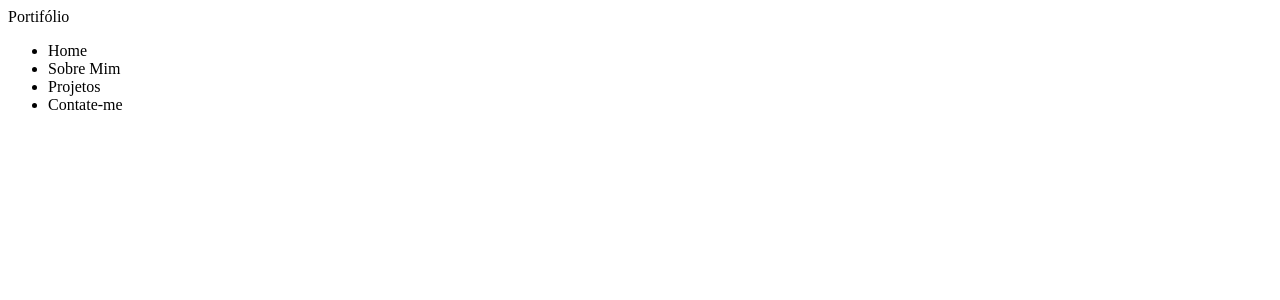
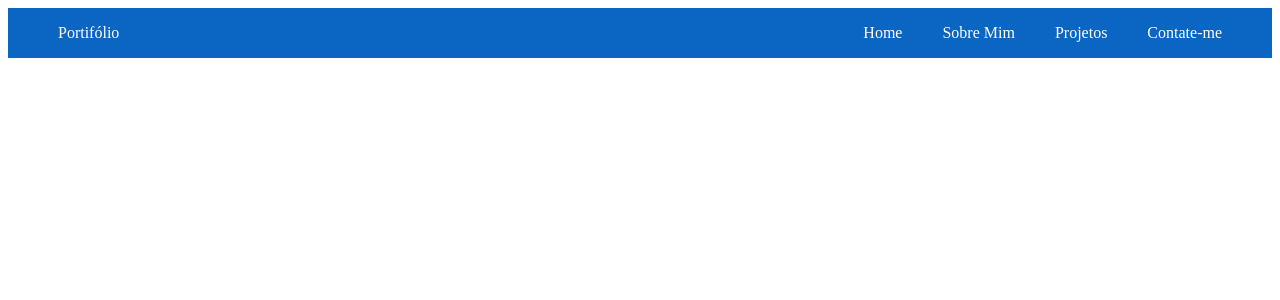
Before and after one commit to WillianAmorim/my-portfolio, a React (Create React App) app: page / in a window 1280 px wide. Shown: the top 300 px of the page. Built offline with nearby package versions, Linux system fonts and the light colour scheme.

Commit message:
finalizada estilização do componente Header

```diff
--- a/src/components/Header.js
+++ b/src/components/Header.js
@@ -1,8 +1,9 @@
 import React from 'react'
+import { Container } from '../styles/Header'
 
 const Header = () => {
   return (
-    <div>
+    <Container>
       <div>Portifólio</div>
       <ul>
         <li>Home</li>
@@ -10,7 +11,7 @@ const Header = () => {
         <li>Projetos</li>
         <li>Contate-me</li>
       </ul>
-    </div>
+    </Container>
   )
 }
 
--- /dev/null
+++ b/src/styles/Header.js
@@ -0,0 +1,17 @@
+import styled from "styled-components";
+
+export const Container = styled.div `
+  display: flex;
+  align-items: center;
+  justify-content: space-between;
+  padding-left: 50px;
+  padding-right: 50px;
+  background-color: #0a66c2;
+  color: #FFFFFF;
+
+  ul {
+    display: flex;
+    list-style: none;
+    gap: 40px;
+  }
+`
```
Also changed, not shown: src/styled.js (deleted, +0 -35 lines).
